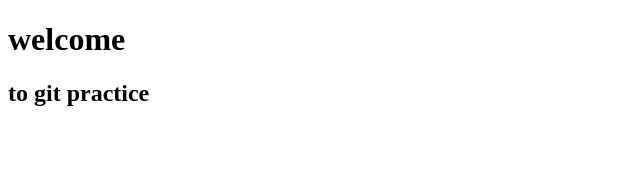
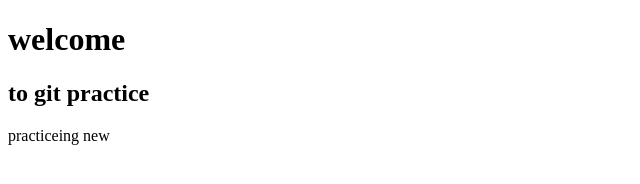
Before and after one commit to shitalkokare-jpg/practice, a plain HTML site: page index.html in a window 1280 px wide. Shown: the whole page, without its empty margins (0-640 px from the left). Drawn offline with Linux system fonts and the light colour scheme.

Commit message:
Update index.html
changes

```diff
--- a/index.html
+++ b/index.html
@@ -8,6 +8,6 @@
 <body>
     <h1> welcome</h1>
     <h2>to git practice</h2>
-
+    practiceing new
 </body>
 </html>
```
